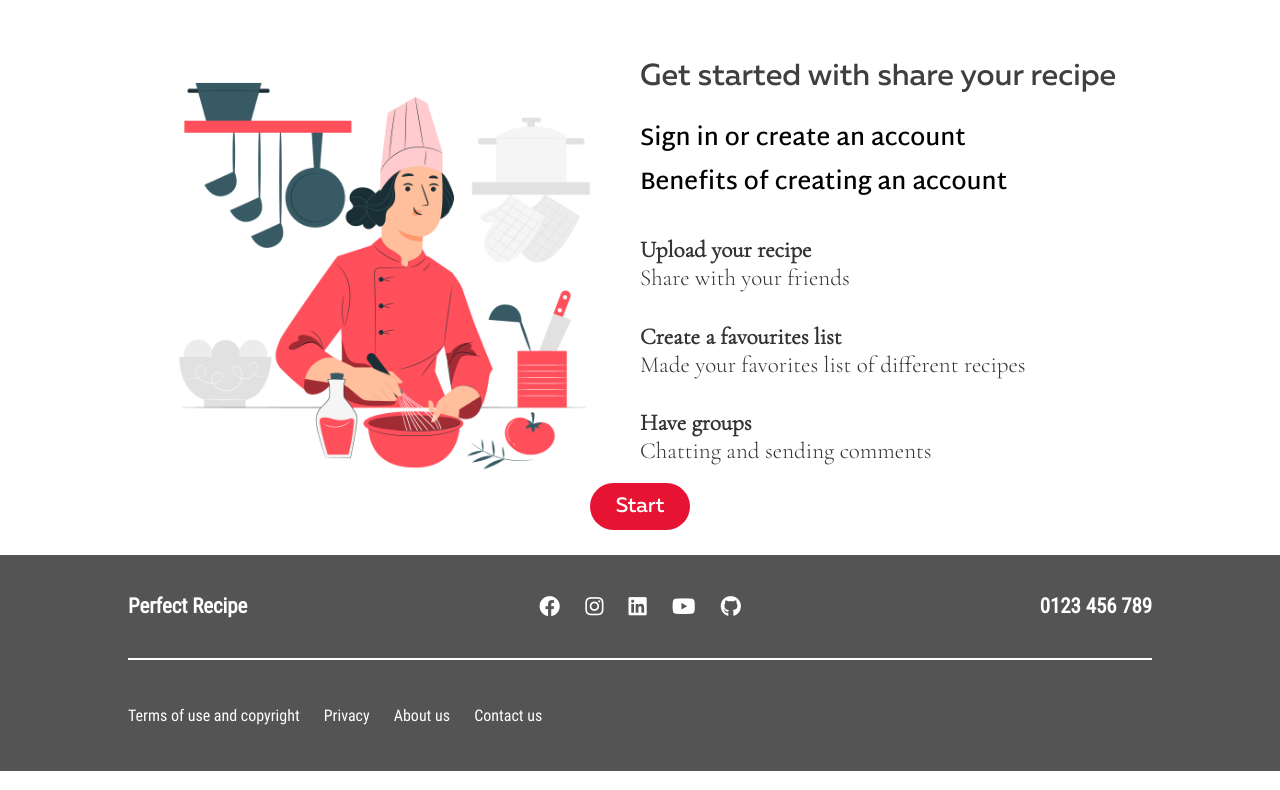
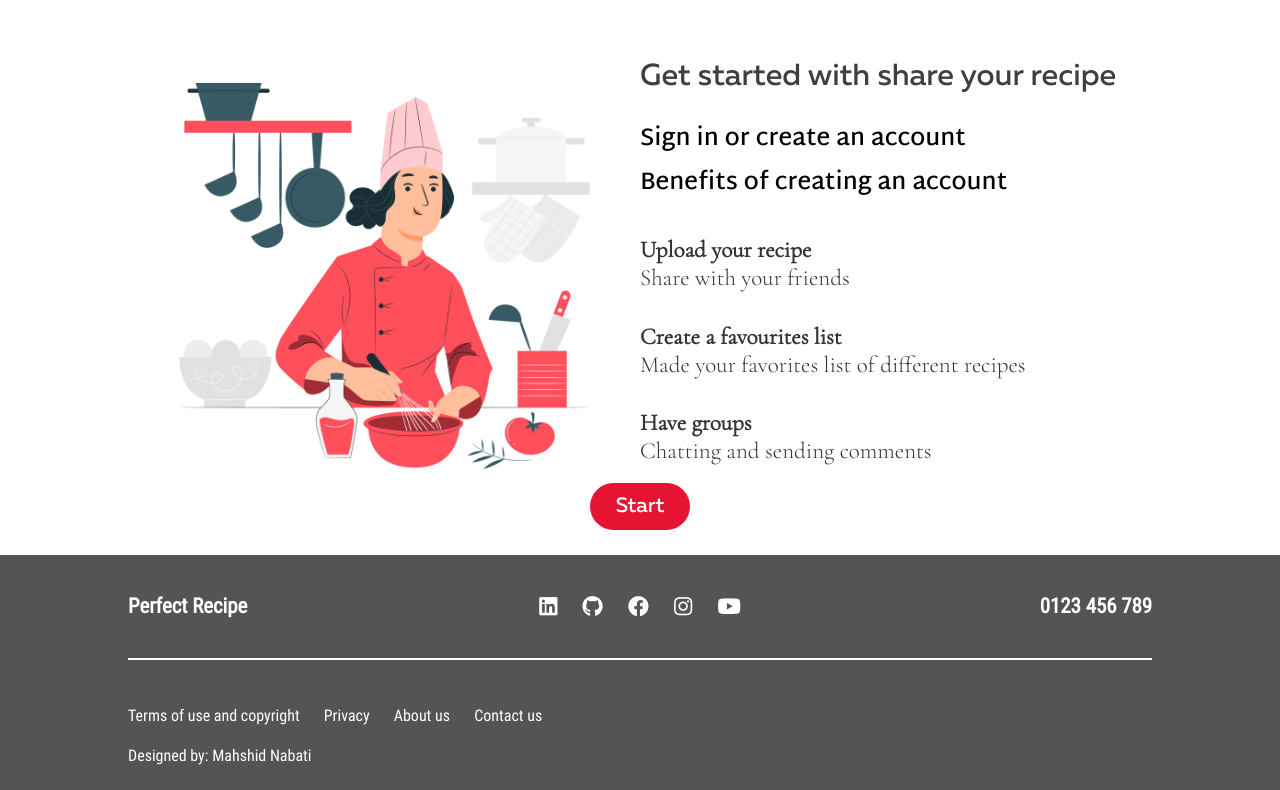
Before and after one commit to mahshidnabati/perfect-recipe, a plain HTML site: page index.html in a window 1280 px wide. Shown: the part 1555-2345 px from the top of the page. Drawn offline with nearby package versions, Linux system fonts and the light colour scheme.

Commit message:
change social media

```diff
--- a/index.html
+++ b/index.html
@@ -275,11 +275,11 @@
             <div class="contact">
                 <a href="">Perfect Recipe</a>
                 <ul>
+                    <li><a href="https://linkedin.com/in/mahshid-nabati" target="_blank"><i class="fab fa-linkedin"></i></a></li>
+                    <li><a href="https://github.com/mahshidnabati" target="_blank"><i class="fab fa-github"></i></a></li>
                     <li><i class="fab fa-facebook"></i></li>
                     <li><i class="fab fa-instagram"></i></li>
-                    <li><i class="fab fa-linkedin"></i></li>
                     <li><i class="fab fa-youtube"></i></li>
-                    <li><i class="fab fa-github"></i></li>
                 </ul>
                 <span>
                     0123 456 789
@@ -293,7 +293,7 @@
                     <li>Contact us</li>
                 </ul>
                 <span>
-
+                    Designed by: Mahshid Nabati
                 </span>
             </div>
         </footer>
--- a/navbar.css
+++ b/navbar.css
@@ -10,7 +10,7 @@ ul.menu {
     height: 3vw;
     font-family: robot;
     font-weight: bold;
-    letter-spacing: -0.05vw;
+    /* letter-spacing: -0.05vw; */
     position: sticky !important;
     top: 0px;
 }
```
